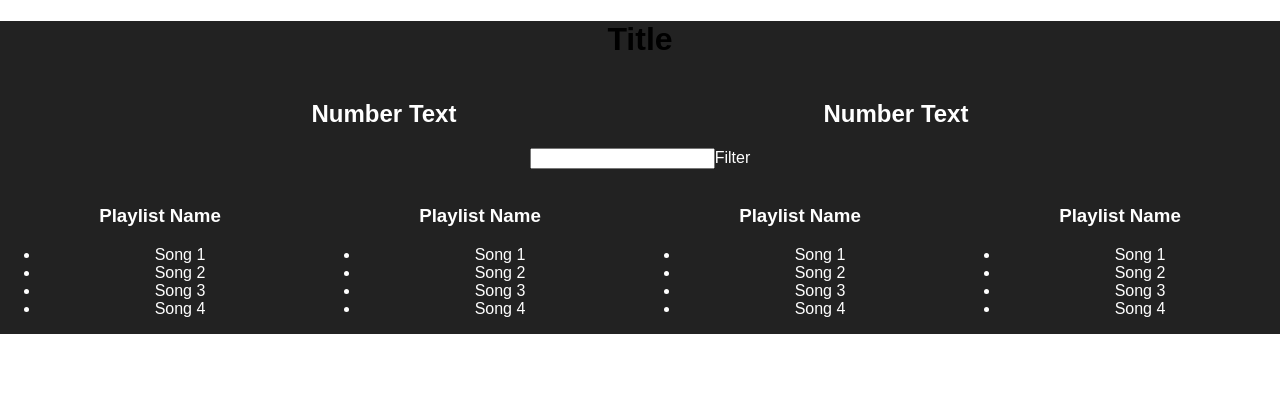
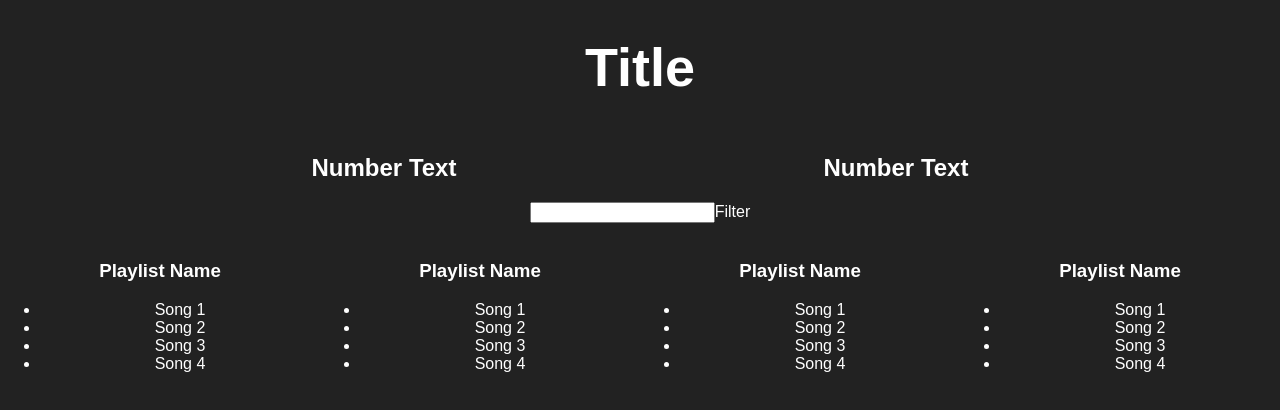
Before and after one commit to JakeFlynnReapit/auth-api, a React (Create React App) app: page / in a window 1280 px wide. Shown: the top 410 px of the page. Built offline with nearby package versions, Linux system fonts and the light colour scheme.

Commit message:
Clean up

```diff
--- a/src/App.css
+++ b/src/App.css
@@ -1,4 +1,4 @@
-.App {
+body {
   text-align: center;
   background-color: #222;
 }
--- a/src/App.js
+++ b/src/App.js
@@ -1,18 +1,15 @@
 import React, { Component } from 'react';
-import logo from './logo.svg';
 import './App.css';
 
-let defaultTextColor = '#fff';
 let defaultStyle = {
-  color: defaultTextColor,
-
+  color: '#fff',
 }
 
 class Aggregate extends Component {
   render() {
     return (
       <div style={{...defaultStyle, width: "40%", display: "inline-block"}}>
-        <h2 style={{color: defaultTextColor}}>Number Text</h2>
+        <h2>Number Text</h2>
       </div>
     );
   }
@@ -51,7 +48,7 @@ class App extends Component {
   render() {
     return (
       <div className="App">
-        <h1>Title</h1>
+        <h1 style={{...defaultStyle, 'font-size': '54px',}}>Title</h1>
         <Aggregate/>
         <Aggregate/>
         <Filter/>
```
